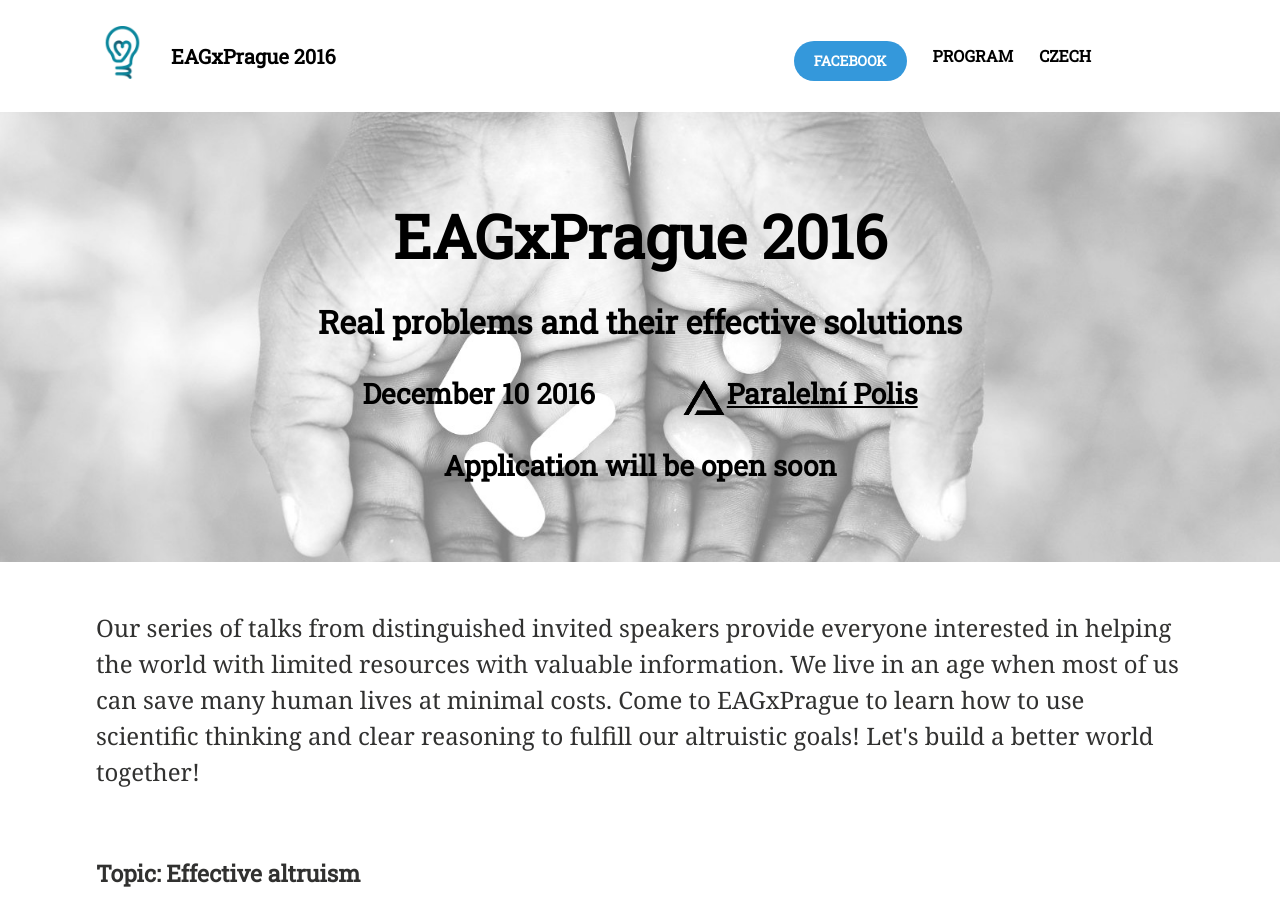
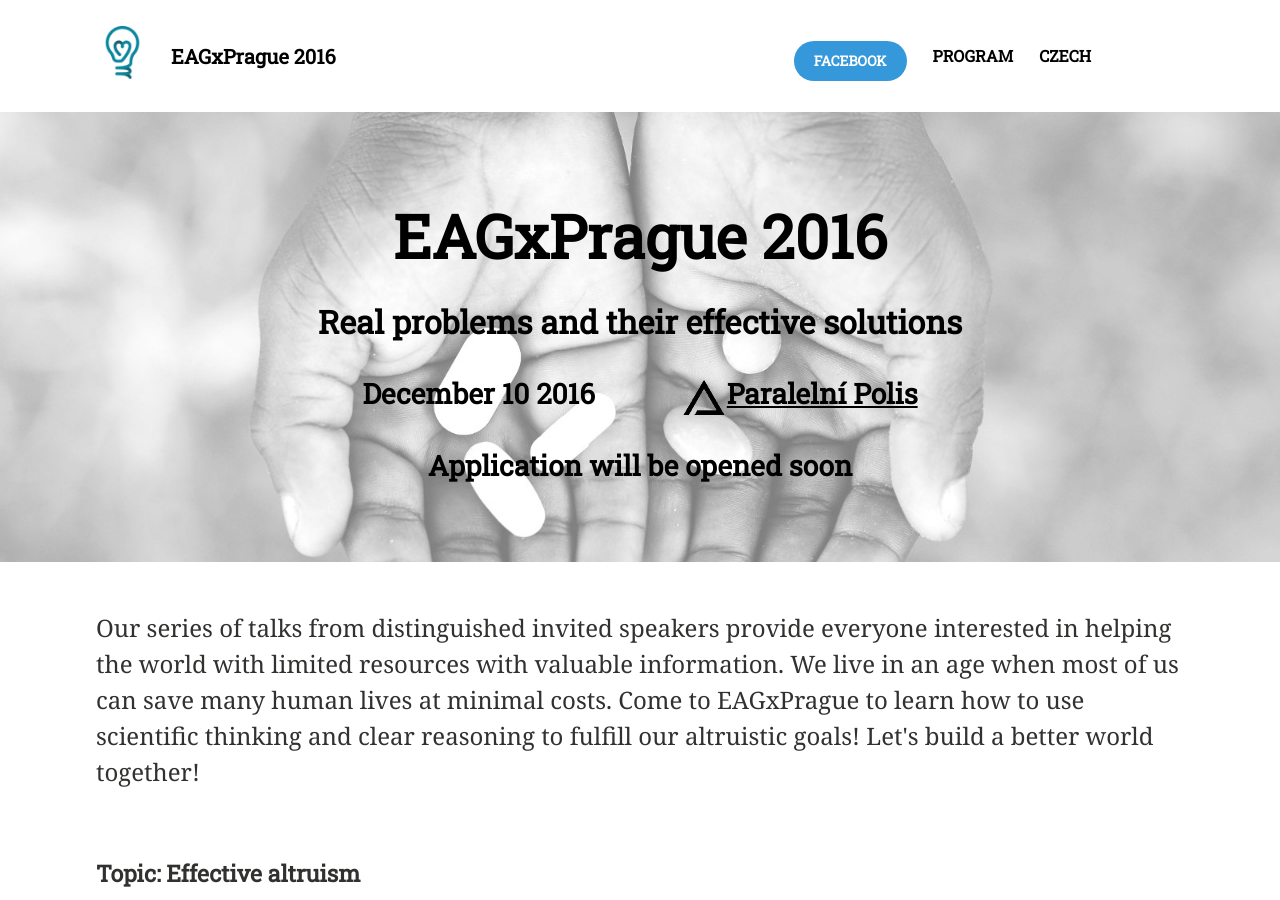
Before and after one commit to ea-czech-republic/eagxprague.org, a Jekyll site: the page built from english.md, in a window 1280 px wide and 900 px high. Built offline with Jekyll 4.4.1, drawn with Linux system fonts in a browser that asks for light colours; nearby versions of some CDN libraries.

Commit message:
opened instead open

```diff
--- a/_layouts/home_en.html
+++ b/_layouts/home_en.html
@@ -72,7 +72,7 @@
 	   href="https://www.paralelnipolis.cz/"><img src="images/pp-black-75.png">Paralelní Polis</a></h3>
 
 <!--	<h3><a class="btn btn-success" id="primary-reg-button"				href="#reg">Application</a></h3> -->
-<h3>Application will be open soon</h3>
+<h3>Application will be opened soon</h3>
         <!-- <a href="http://efektivni-altruismus.cz/o-ea/" class="btn-inverse">Více informací</a> -->
       </div><!-- /.page-lead-content -->
     </div><!-- /.page-lead -->
```
